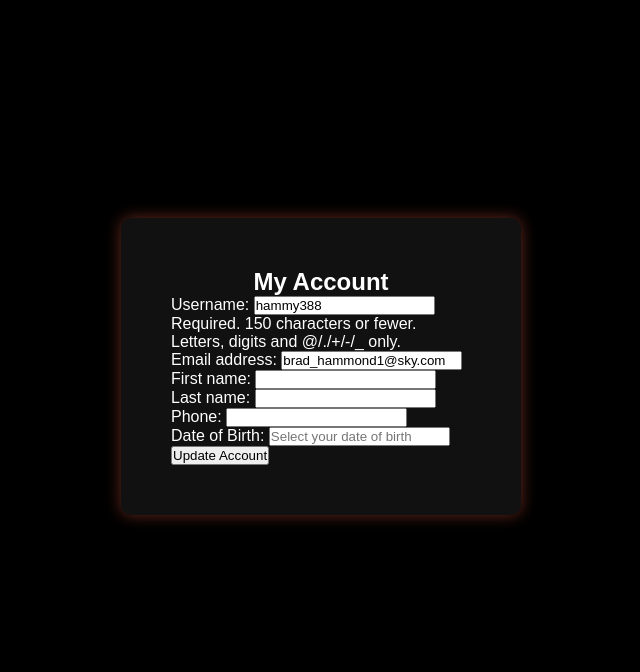
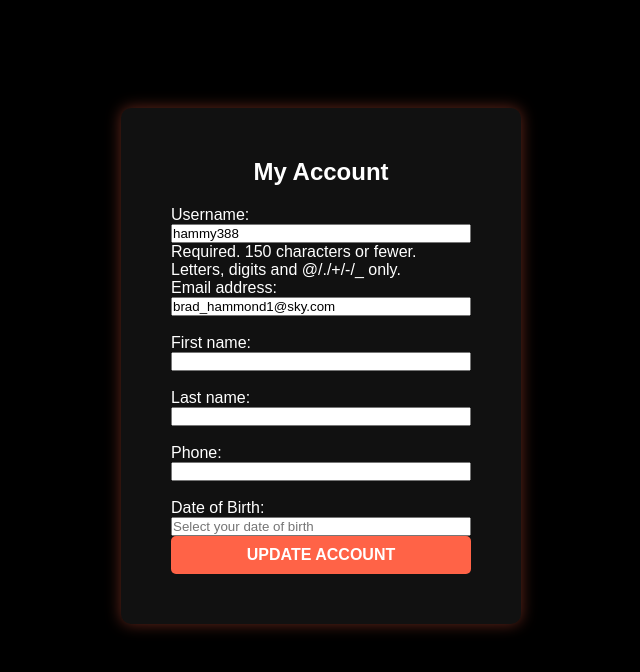
Before and after one commit to Brad-Hammond/Hammond-Hustle, a Django app: page /bookings/my_account/ in a window 1280 px wide. Shown: the part 68-740 px from the top of the page, without its empty margins (319-959 px from the left). Run offline with Django 4.2, Linux system fonts and the light colour scheme; a user stored in the database is signed in; data comes from the database, SQL or seed files in the repository.

Commit message:
Style: Added styling for my_account.html.

```diff
--- a/static/css/style.css
+++ b/static/css/style.css
@@ -297,3 +297,39 @@ nav ul li a:hover {
   color: #ccc;
   text-align: center;
 }
+
+/* My Account page styles */
+.account-section {
+  background-color: #111; /* Dark background for consistency */
+  padding: 50px; /* Padding for the form */
+  border-radius: 10px; /* Rounded corners */
+  width: 400px; /* Set width for the form container */
+  margin: auto; /* Center the form */
+  box-shadow: 0px 0px 15px rgba(255, 99, 71, 0.4); /* Subtle shadow for depth */
+}
+
+.account-section h2 {
+  color: #fff; /* White text color for headings */
+  margin-bottom: 20px; /* Space below heading */
+}
+
+.account-section form {
+  display: flex; /* Use flexbox for layout */
+  flex-direction: column; /* Stack elements vertically */
+}
+
+.account-section button {
+  padding: 10px; /* Padding for buttons */
+  font-size: 1rem; /* Font size */
+  background-color: #ff6347; /* Button background color */
+  color: #fff; /* Button text color */
+  border: none; /* No border */
+  border-radius: 5px; /* Rounded button */
+  cursor: pointer; /* Pointer on hover */
+  font-weight: bold; /* Bold text */
+  text-transform: uppercase; /* Uppercase text */
+}
+
+.account-section button:hover {
+  background-color: #ff7f50; /* Lighter color on hover */
+}
```
